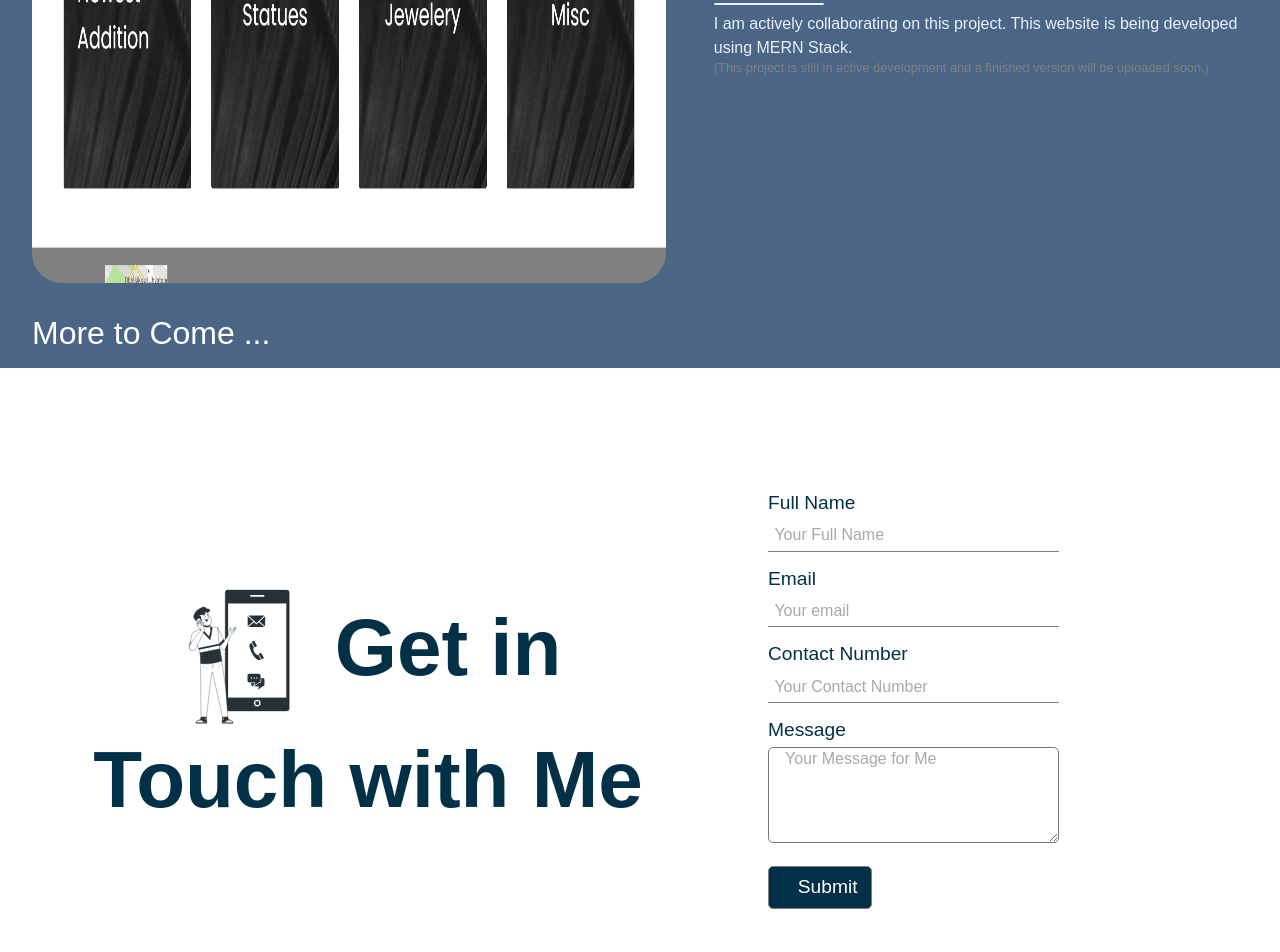
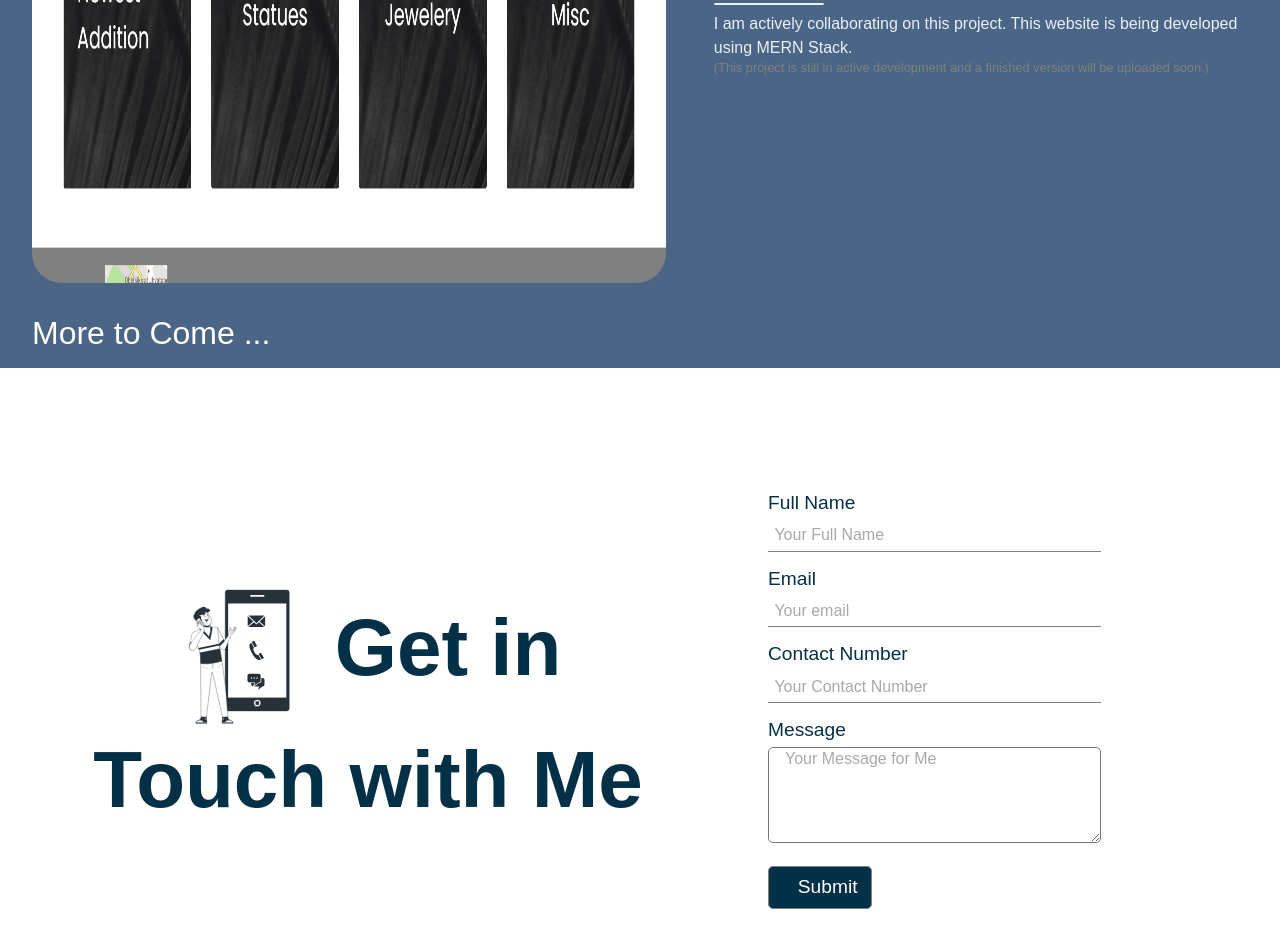
Before and after one commit to swornims/.github.io, a React (Create React App) app: page / in a window 1280 px wide. Shown: the part 2121-3073 px from the top of the page. Built offline with nearby package versions, Linux system fonts and the light colour scheme; a web font is replaced by a local one.

Commit message:
Fixed contact css

```diff
--- a/src/components/Contact.css
+++ b/src/components/Contact.css
@@ -45,7 +45,7 @@ label {
 input {
     padding: 0;
     margin-bottom: 1em;
-    width: 70%;
+    width: 80%;
     height: 2em;
     border: none;
     border-bottom: 1px solid grey;
@@ -70,7 +70,7 @@ input:focus {
 }
 
 textarea {
-    width: 70%;
+    width: 80%;
     padding-left: 0.6em;
     font-size: 1em;
     border-radius: 5px;
```
